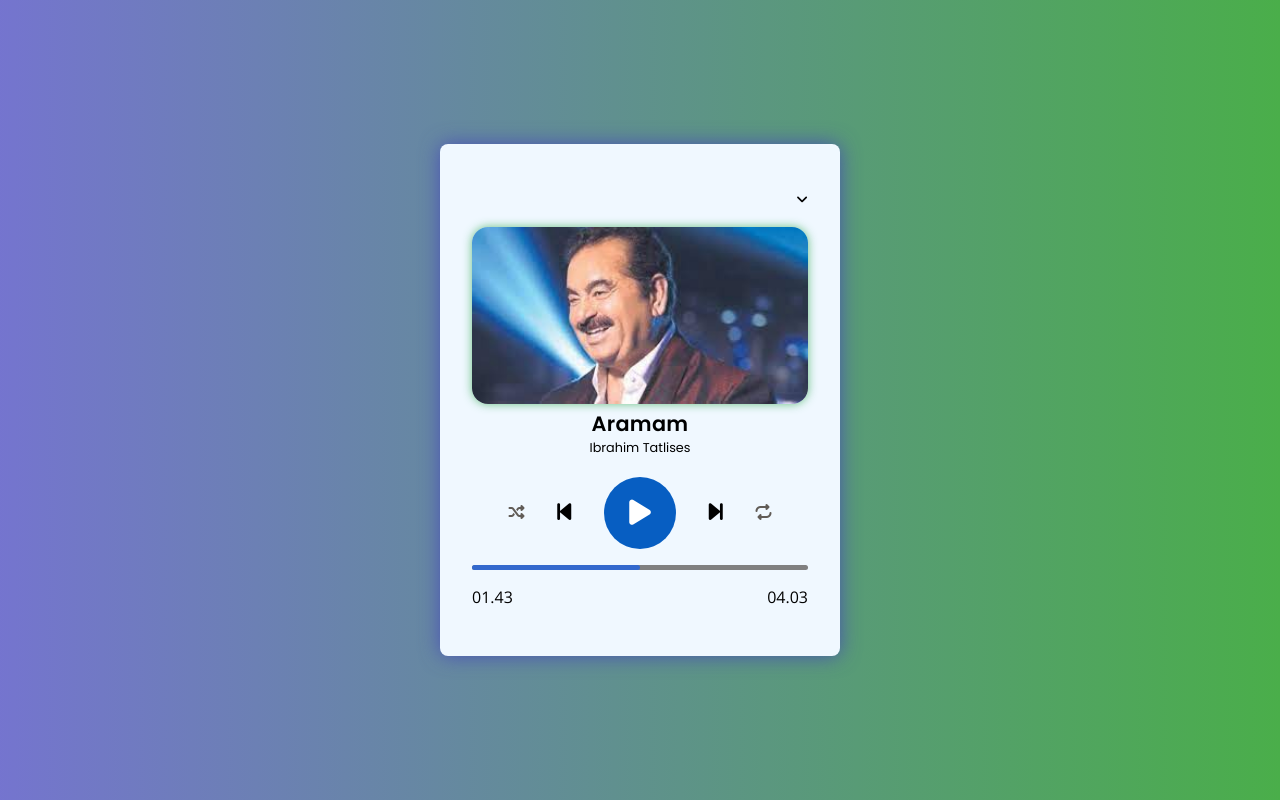
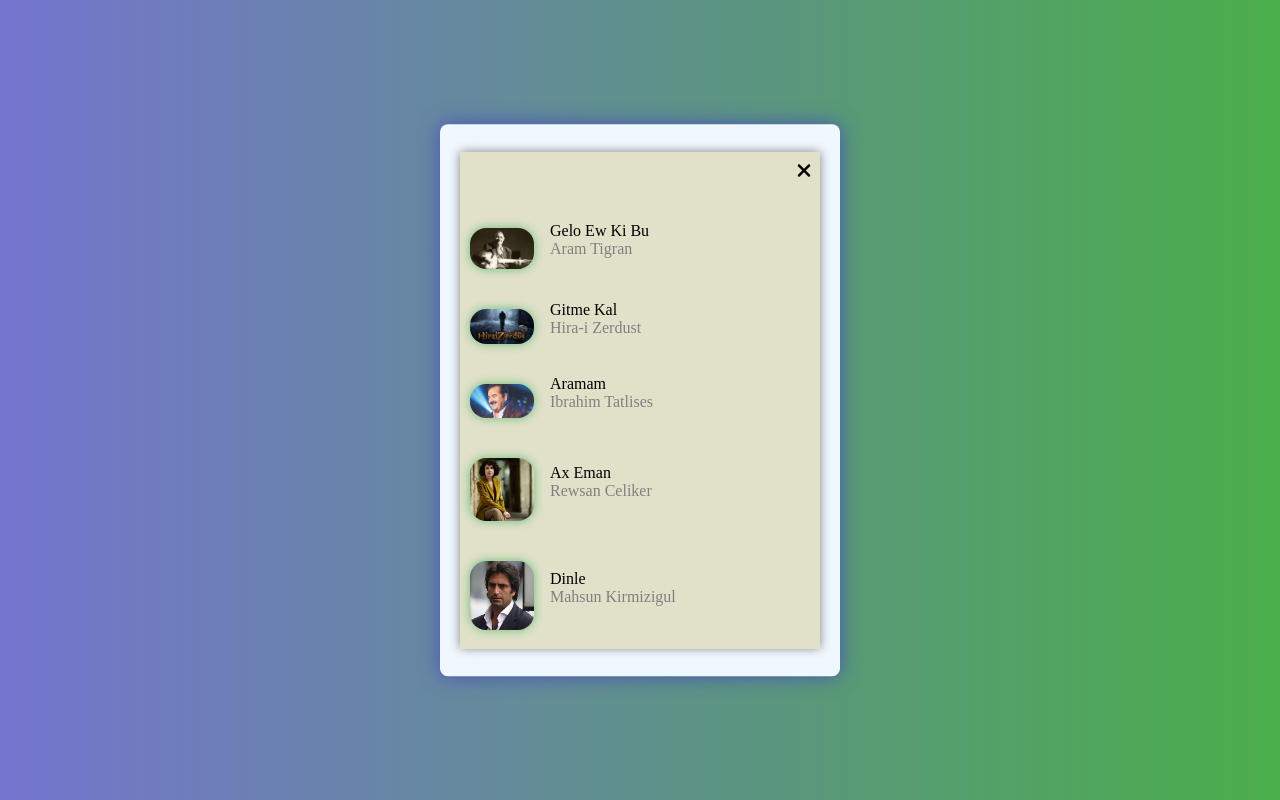
Before and after one commit to Udemig/Player, a plain HTML site: page index.html in a window 1280 px wide. Both pictures are taken after a click on the button 802 px from the left and 199 px from the top of the page. Drawn offline with nearby package versions, Linux system fonts and the light colour scheme.

Commit message:
completed

```diff
--- a/index.html
+++ b/index.html
@@ -8,6 +8,7 @@
     <link rel="stylesheet" href="style.css">
 
     <script src="https://kit.fontawesome.com/cb06fec0a1.js" crossorigin="anonymous"></script>
+
     <link rel="preconnect" href="https://fonts.googleapis.com">
     <link rel="preconnect" href="https://fonts.gstatic.com" crossorigin>
     <link href="https://fonts.googleapis.com/css2?family=Open+Sans:ital,wght@0,400;0,600;1,300&family=Poppins:ital,wght@0,400;0,600;1,400&display=swap" rel="stylesheet">
@@ -24,8 +25,8 @@
         <img src="assets/ibrahim-tatlises.jpeg" alt="" id="song-image">
         <!-- sarki detayi -->
         <div class="song-details">
-            <p id="song-name">Aramam</p>
-            <p id="song-artist">Ibrahim Tatlises</p>
+            <p id="song-name"></p>
+            <p id="song-artist"></p>
         </div>
         <!--oynatma secenekleri-->
         <div class="player-options">
@@ -55,8 +56,8 @@
         </div>
         <!-- zaman -->
         <div class="time-container">
-            <span id="current-time">01.43</span>
-            <span id="max-duration">04.03</span>
+            <span id="current-time"></span>
+            <span id="max-duration"></span>
         </div>
         <!--sarki listesi-->
         <div id="playlist-container" class="hide">
--- a/main.js
+++ b/main.js
@@ -13,7 +13,7 @@ const playListButton = document.getElementById('playlist')
 
 
 const maxDuration = document.getElementById('max-duration')
-const currentTime = document.getElementById('current-time')
+const currentTimeRef = document.getElementById('current-time')
 
 const progressBar = document.getElementById('progress-bar')
 const playListContainer = document.getElementById('playlist-container')
@@ -44,7 +44,7 @@ const songsList = [
     },
     {
         name: "Aramam",
-        link: "assets/yara-bere-icindeyim.mp3",
+        link: "assets/aramam.mp3",
         artist: "Ibrahim Tatlises",
         image: "assets/ibrahim-tatlises.jpeg"
     },
@@ -77,7 +77,7 @@ let deviceType = ""
 
 const isTouchDevice = () =>{
     try{
-        document.createEvent("TouchEvent") // create olabilir
+        document.createEvent("TouchEvent") // dokunulur bir cihaz ise burasi olusur
         deviceType = "touch"
         return true
     }catch(e){
@@ -99,6 +99,7 @@ const timeFormatter = (timeInput) =>{
 //sarki atama
 const setSong = (arrayIndex) => {
     //tum ozellikleri cikar
+    console.log(arrayIndex)
     let {name, link, artist, image} = songsList[arrayIndex]
     audio.src = link
     songName.innerHTML = name
@@ -109,13 +110,15 @@ const setSong = (arrayIndex) => {
     audio.onloadedmetadata = () =>{
         maxDuration.innerText = timeFormatter(audio.duration)//230 sn
     }
+    playListContainer.classList.add('hide')
+    playAudio()
 }
 
 //sarkiyi oynat
 const playAudio = () =>{
     audio.play()
-    pauseButton.classList.remove('hide')
-    playButton.classList.add('hide')
+    pauseButton.classList.remove('hide') // gorun
+    playButton.classList.add('hide') // kaybol
 }
 
 
@@ -137,7 +140,7 @@ repeatButton.addEventListener('click',()=>{
 const nextSong = () =>{
     //eger normal caliyorsa sonrakine gec
     if(loop){
-        if(index == songArtist.length - 1){
+        if(index == (songsList.length - 1)){
             //sondaysa basa git
             index = 0
         }else {
@@ -204,6 +207,83 @@ nextButton.addEventListener('click',nextSong)
 //pause button
 pauseButton.addEventListener('click', pauseAudio)
 
-
 //prev button
 prevButton.addEventListener('click', previousSong)
+
+//cihaz tipiniz sec
+isTouchDevice()
+progressBar.addEventListener(events[deviceType].click,(event)=>{
+    //proggress bar i baslat
+    let coordStart = progressBar.getBoundingClientRect().left
+
+    //mouse click yapma noktasi
+    // false
+    let coordEnd = !isTouchDevice() ? event.clientX : event.touches[0].clientX
+    let progress = (coordEnd - coordStart) / progressBar.offsetWidth
+
+    //genisligi progress e ata
+    currentProgress.style.width = progress * 100 + "%"
+
+    //zamani ata
+    audio.currentTime = progress * audio.duration
+
+    //oynat
+    audio.play()
+    pauseButton.classList.remove('hide')
+    playButton.classList.add('hide')
+
+})
+
+
+
+//progress i guncelle zamana gore
+setInterval(()=>{
+    currentTimeRef.innerHTML  = timeFormatter(audio.currentTime)
+    currentProgress.style.width = (audio.currentTime/audio.duration.toFixed(3)) * 100 + "%"
+
+},1000)
+
+//zamani guncelle
+audio.addEventListener('timeupdate',()=>{
+    currentTimeRef.innerText = timeFormatter(audio.currentTime)
+})
+
+//playlist olustur
+const initializePlaylist = () =>{
+    for(let i in songsList){
+        playListSongs.innerHTML += `<li class="playlistSong"
+        onclick="setSong(${i})">
+        <div class="playlist-image-container">
+          <img src="${songsList[i].image}"/>
+        </div>
+        <div class="playlist-song-details">
+          <span id="playlist-song-name">
+            ${songsList[i].name}
+          </span>
+          <span id="playlist-song-artist-album">
+            ${songsList[i].artist}
+          </span>
+        </div>
+        </li>`
+    }
+}
+
+//sarki listesini goster
+playListButton.addEventListener("click",()=>{
+    playListContainer.classList.remove('hide')
+})
+
+//sarki listesini kapat
+closeButton.addEventListener('click',()=>{
+    playListContainer.classList.add('hide')
+})
+
+//ekran yuklenirken
+window.onload = () =>{
+    //baslangic sarkin sirasi
+    index = 0
+    setSong(index)
+    pauseAudio()
+    //playlist olustur
+    initializePlaylist()
+}
--- a/style.css
+++ b/style.css
@@ -122,11 +122,14 @@ img{
 #playlist-container{
     background-color: rgb(225, 225, 201);
     position: absolute;
-    width: 100%;
-    height: 100%;
+    width: 90%;
+    height: 90%;
     top: 50%;
     left: 50%;
     transform: translate(-50%, -50%);
+    box-shadow: 0 0 10px gray;
+    overflow: auto;
+    scroll-behavior: smooth;
 }
 
 
@@ -137,6 +140,8 @@ img{
     width: 2em;
     cursor: pointer;
     margin-left: 90%;
+    font-size: 20px;
+
 }
 
 ul{
@@ -155,7 +160,8 @@ li{
 }
 
 .playlist-image-container{
-    width: 3em;
+    width: 4em;
+    margin-left: 10px;
 }
 
 .playlist-song-details > span{
```
